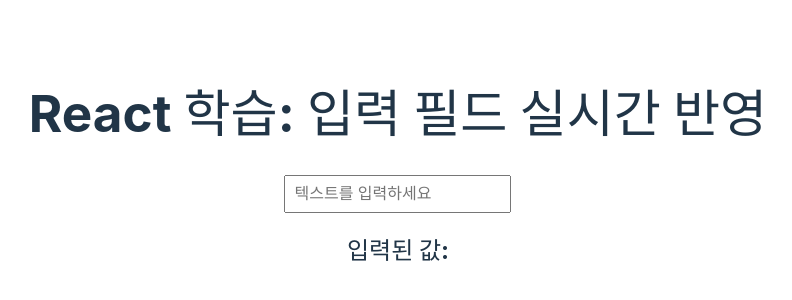
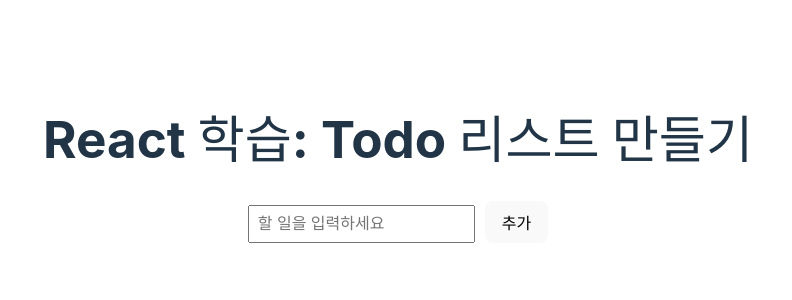
Before and after one commit to Raedeok-H/React_first, a React (Vite) app: page / in a window 1280 px wide. Shown: the part 238-538 px from the top of the page, without its empty margins (242-1034 px from the left). Built offline with nearby package versions, Linux system fonts and the light colour scheme.

Commit message:
State와 리스트를 활용한 Todo 리스트 구현

```diff
--- a/src/App.jsx
+++ b/src/App.jsx
@@ -2,29 +2,64 @@
 import './App.css'
 
 function App() {
-    // 입력 값을 저장할 상태
-    const [inputValue, setInputValue] = useState('');
+    // 입력 값과 Todo 리스트를 저장할 상태
+    const [task, setTask] = useState(''); // 입력 필드 상태
+    const [tasks, setTasks] = useState([]); // Todo 리스트 상태
 
     // 입력 값이 변경될 때 호출되는 함수
     const handleInputChange = (event) => {
-        setInputValue(event.target.value); // 입력된 값을 상태에 반영
-    }
+        setTask(event.target.value); // 입력 값을 상태에 반영
+    };
+
+    // 입력된 값을 Todo 리스트에 추가하는 함수
+    const addTask = () => {
+        if (task.trim() === '') return; // 빈 값 방지
+        setTasks([...tasks, task]); // 새로운 배열 생성 (기존 tasks + 새로운 task) ...은 배열의 요소들을 나열하는 효과임(스프레드 연산자)
+        setTask(''); // 입력 필드 초기화
+    };
+
+    // 리스트 항목 삭제 함수
+    const removeTask = (indexToRemove) => {
+        setTasks(tasks.filter((_, index) => index !== indexToRemove)); // 클릭한 항목 제외
+        // 배열의 첫번째 값은 value, 두번째 값은 index, 세번째 값은 있다면 array 임
+        // 쓰지 않는 값은 _ 처럼 표시하는 것이 관례
+        // 위에서 index가 전달 받은 값이 아닌 것들만 남김(제거 효과)
+    };
+
 
     return (
         <div style={{textAlign: 'center', marginTop: '50px'}}>
-            <h1>React 학습: 입력 필드 실시간 반영</h1>
+            <h1>React 학습: Todo 리스트 만들기</h1>
 
-            {/* 입력 필드 */}
+            {/* 입력 필드와 추가 버튼 */}
             <input
                 type="text"
-                placeholder="텍스트를 입력하세요"
-                value={inputValue} // 상태 값과 입력 필드를 연결
-                onChange={handleInputChange} // 입력 값이 변경될 때 호출
-                style={{padding: '8px', fontSize: '16px'}}
+                placeholder="할 일을 입력하세요"
+                value={task}
+                onChange={handleInputChange}
+                style={{padding: '8px', fontSize: '16px', marginRight: '10px'}}
             />
+            <button onClick={addTask} style={{padding: '8px 16px', fontSize: '16px'}}>
+                추가
+            </button>
 
-            {/* 입력된 값을 화명에 표시 */}
-            <h2>입력된 값: {inputValue}</h2>
+            {/*리스트 렌더링 수정*/}
+            <ul style={{ marginTop: '20px', listStyleType: 'none', padding: 0 }}>
+                {tasks.map((item, index) => (
+                    <li
+                        key={index}
+                        onClick={() => removeTask(index)} // 클릭 시 항목 삭제
+                        style={{
+                            marginBottom: '10px',
+                            fontSize: '18px',
+                            cursor: 'pointer',
+                            color: 'white',
+                        }}
+                    >
+                        {item}
+                    </li>
+                ))}
+            </ul>
         </div>
     )
 }
```
